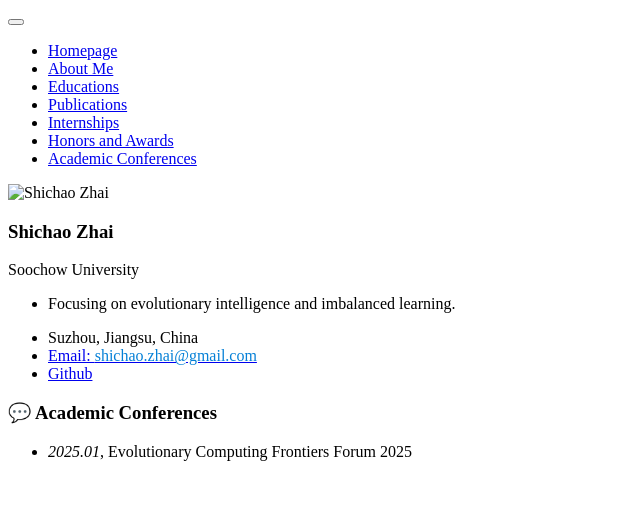
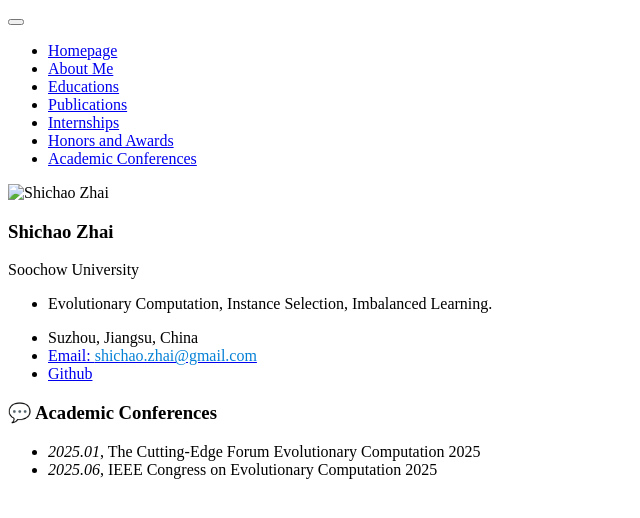
Before and after one commit to zhaishichao/zhaishichao.github.io, a Jekyll site: the page built from _pages/includes/others.md, in a window 1280 px wide. Shown: the top 518 px of the page, without its empty margins (0-640 px from the left). Built offline with Jekyll 4.4.1, drawn with Linux system fonts in a browser that asks for light colours; our own code applies the rules of GitHub Pages for plain Markdown files.

Commit message:
更新个人信息

```diff
--- a/_config.yml
+++ b/_config.yml
@@ -7,7 +7,7 @@
 
 # Site Settings
 title                    : "Shichao Zhai (翟士超)"
-description              : "Focusing on evolutionary intelligence and imbalanced learning."
+description              : "Evolutionary Computation, Instance Selection, Imbalanced Learning."
 repository               : "zhaishichao/zhaishichao.github.io"
 google_scholar_stats_use_cdn : false
 
--- a/_pages/includes/others.md
+++ b/_pages/includes/others.md
@@ -1,2 +1,3 @@
 # 💬 Academic Conferences
-- *2025.01*, Evolutionary Computing Frontiers Forum 2025
+- *2025.01*, The Cutting-Edge Forum Evolutionary Computation  2025
+- *2025.06*, IEEE Congress on Evolutionary Computation 2025
```
Also changed, not shown: images/diffsinger.png (deleted).
